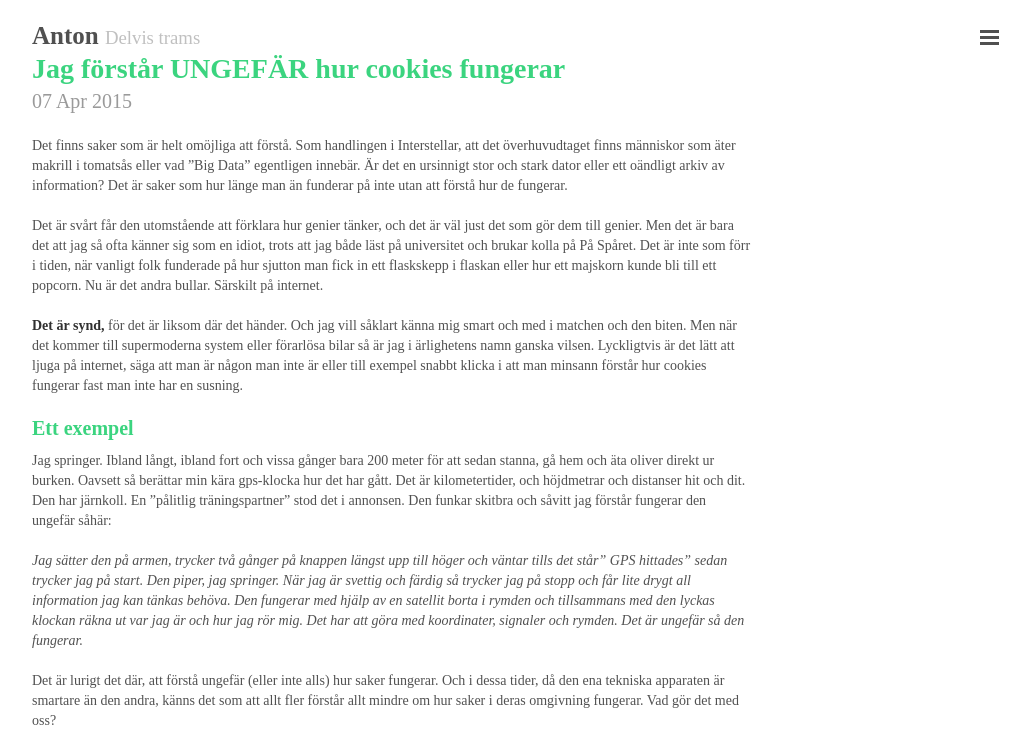
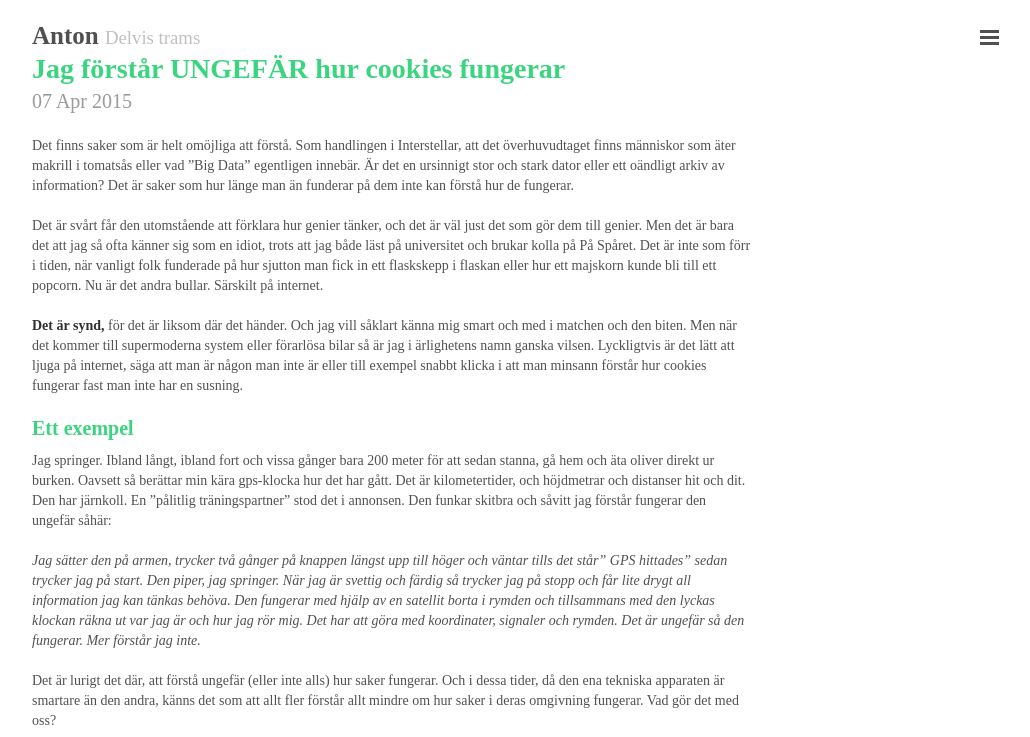
Before and after one commit to antonmodin/jekyllsite, a Jekyll site: the page built from _posts/2015-04-07-Jag förstår ungefär hur cookies fungerar.md, in a window 1280 px wide. Shown: the top 737 px of the page, without its empty margins (248-1278 px from the left). Built offline with Jekyll 4.4.1, drawn with Linux system fonts in a browser that asks for light colours; Markdown is read by kramdown in place of the engine named in the settings; comment, search, counter and statistics services are not loaded.

Commit message:
Update 2015-04-07-Jag förstår ungefär hur cookies fungerar.md

```diff
--- a/_posts/2015-04-07-Jag förstår ungefär hur cookies fungerar.md
+++ b/_posts/2015-04-07-Jag förstår ungefär hur cookies fungerar.md
@@ -4,7 +4,7 @@ title: Jag förstår UNGEFÄR hur cookies fungerar
 comments: true
 ---
 
-Det finns saker som är helt omöjliga att förstå. Som handlingen i Interstellar, att det överhuvudtaget finns människor som äter makrill i tomatsås eller vad ”Big Data” egentligen innebär. Är det en ursinnigt stor och stark dator eller ett oändligt arkiv av information? Det är saker som hur länge man än funderar på inte utan att förstå hur de fungerar.
+Det finns saker som är helt omöjliga att förstå. Som handlingen i Interstellar, att det överhuvudtaget finns människor som äter makrill i tomatsås eller vad ”Big Data” egentligen innebär. Är det en ursinnigt stor och stark dator eller ett oändligt arkiv av information? Det är saker som hur länge man än funderar på dem inte kan förstå hur de fungerar.
 
 Det är svårt får den utomstående att förklara hur genier tänker, och det är väl just det som gör dem till genier. Men det är bara det att jag så ofta känner sig som en idiot, trots att jag både läst på universitet och brukar kolla på På Spåret. Det är inte som förr i tiden, när vanligt folk funderade på hur sjutton man fick in ett flaskskepp i flaskan eller hur ett majskorn kunde bli till ett popcorn. Nu är det andra bullar. Särskilt på internet.
 
@@ -15,7 +15,7 @@ Det är svårt får den utomstående att förklara hur genier tänker, och det
 
 Jag springer. Ibland långt, ibland fort och vissa gånger bara 200 meter för att sedan stanna, gå hem och äta oliver direkt ur burken. Oavsett så berättar min kära gps-klocka hur det har gått. Det är kilometertider, och höjdmetrar och distanser hit och dit. Den har järnkoll. En ”pålitlig träningspartner” stod det i annonsen. Den funkar skitbra och såvitt jag förstår fungerar den ungefär såhär:
 
-<i>Jag sätter den på armen, trycker två gånger på knappen längst upp till höger och väntar tills det står” GPS hittades” sedan trycker jag på start. Den piper, jag springer. När jag är svettig och färdig så trycker jag på stopp och får lite drygt all information jag kan tänkas behöva. Den fungerar med hjälp av en satellit borta i rymden och tillsammans med den lyckas klockan räkna ut var jag är och hur jag rör mig. Det har att göra med koordinater, signaler och rymden. Det är ungefär så den fungerar.</i>
+<i>Jag sätter den på armen, trycker två gånger på knappen längst upp till höger och väntar tills det står” GPS hittades” sedan trycker jag på start. Den piper, jag springer. När jag är svettig och färdig så trycker jag på stopp och får lite drygt all information jag kan tänkas behöva. Den fungerar med hjälp av en satellit borta i rymden och tillsammans med den lyckas klockan räkna ut var jag är och hur jag rör mig. Det har att göra med koordinater, signaler och rymden. Det är ungefär så den fungerar. Mer förstår jag inte.</i>
 
 Det är lurigt det där, att förstå ungefär (eller inte alls) hur saker fungerar. Och i dessa tider, då den ena tekniska apparaten är smartare än den andra, känns det som att allt fler förstår allt mindre om hur saker i deras omgivning fungerar. Vad gör det med oss?
 
```
